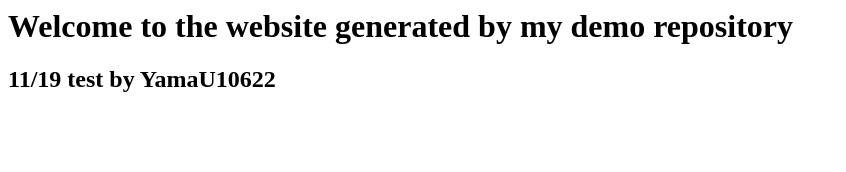
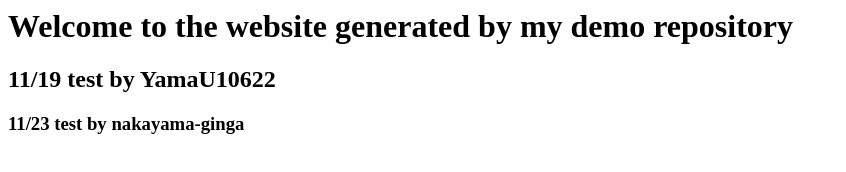
Before and after one commit to Drop-out-now/demo-repository, a website: page index.html in a window 1280 px wide. Shown: the whole page, without its empty margins (0-846 px from the left). Drawn offline with Linux system fonts and the light colour scheme.

Commit message:
nakayama-test

```diff
--- a/index.html
+++ b/index.html
@@ -1,2 +1,3 @@
 <h1>Welcome to the website generated by my demo repository</h1>
 <h2>11/19 test by YamaU10622</h2>
+<h3>11/23 test by nakayama-ginga</h3>
```
